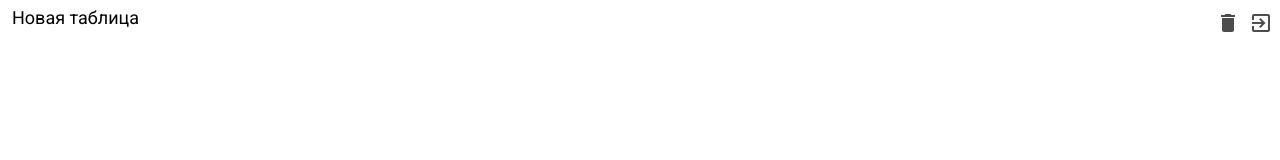
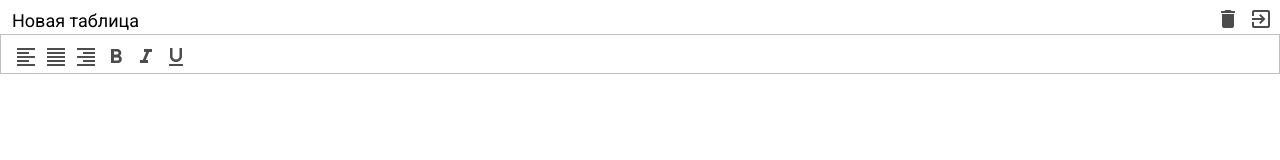
Before and after one commit to darkhanakh/pure-excel, a website built with webpack: page src/index.html in a window 1280 px wide. Built offline with nearby package versions, Linux system fonts and the light colour scheme.

Commit message:
feat: added toolbar layout and styles

```diff
--- a/src/index.html
+++ b/src/index.html
@@ -22,16 +22,35 @@
           <input type="text" class="excel__header-input" value="Новая таблица" />
 
           <div class="excel__header-buttons">
-            <div class="excel__header-button">
+            <div class="excel__header-button button">
               <span class="material-icons"> delete </span>
             </div>
 
-            <div class="excel__header-button">
+            <div class="excel__header-button button">
               <span class="material-icons"> exit_to_app </span>
             </div>
           </div>
         </div>
-        <div class="excel__toolbar"></div>
+        <div class="excel__toolbar">
+          <div class="excel__toolbar-button button">
+            <span class="material-icons"> format_align_left </span>
+          </div>
+          <div class="excel__toolbar-button button">
+            <span class="material-icons"> format_align_justify </span>
+          </div>
+          <div class="excel__toolbar-button button">
+            <span class="material-icons"> format_align_right </span>
+          </div>
+          <div class="excel__toolbar-button button">
+            <span class="material-icons"> format_bold </span>
+          </div>
+          <div class="excel__toolbar-button button">
+            <span class="material-icons"> format_italic</span>
+          </div>
+          <div class="excel__toolbar-button button">
+            <span class="material-icons"> format_underlined </span>
+          </div>
+        </div>
         <div class="excel__formula"></div>
         <div class="excel__table"></div>
       </div>
--- a/src/index.js
+++ b/src/index.js
@@ -1,3 +1,3 @@
 import './scss/style.scss';
 
-console.log('Working!');
+console.log('Working!!!');
--- a/src/scss/_variables.scss
+++ b/src/scss/_variables.scss
@@ -1,2 +1,3 @@
 $header-height: 34px;
+$toolbar-height: 40px;
 $border-color: #c0c0c0;
--- a/src/scss/templates/_header.scss
+++ b/src/scss/templates/_header.scss
@@ -7,6 +7,7 @@
   padding: 8px 4px 0;
   display: flex;
   justify-content: space-between;
+  align-items: center;
 
   &-input {
     margin: 0;
--- a/src/scss/templates/_toolbar.scss
+++ b/src/scss/templates/_toolbar.scss
@@ -1,2 +1,14 @@
 .excel__toolbar {
+  position: absolute;
+  left: 0;
+  right: 0;
+  top: $header-height;
+  height: $toolbar-height;
+  border: 1px solid $border-color;
+  padding: 7px 10px;
+  display: flex;
+
+  .button {
+    @include button(green);
+  }
 }
```
